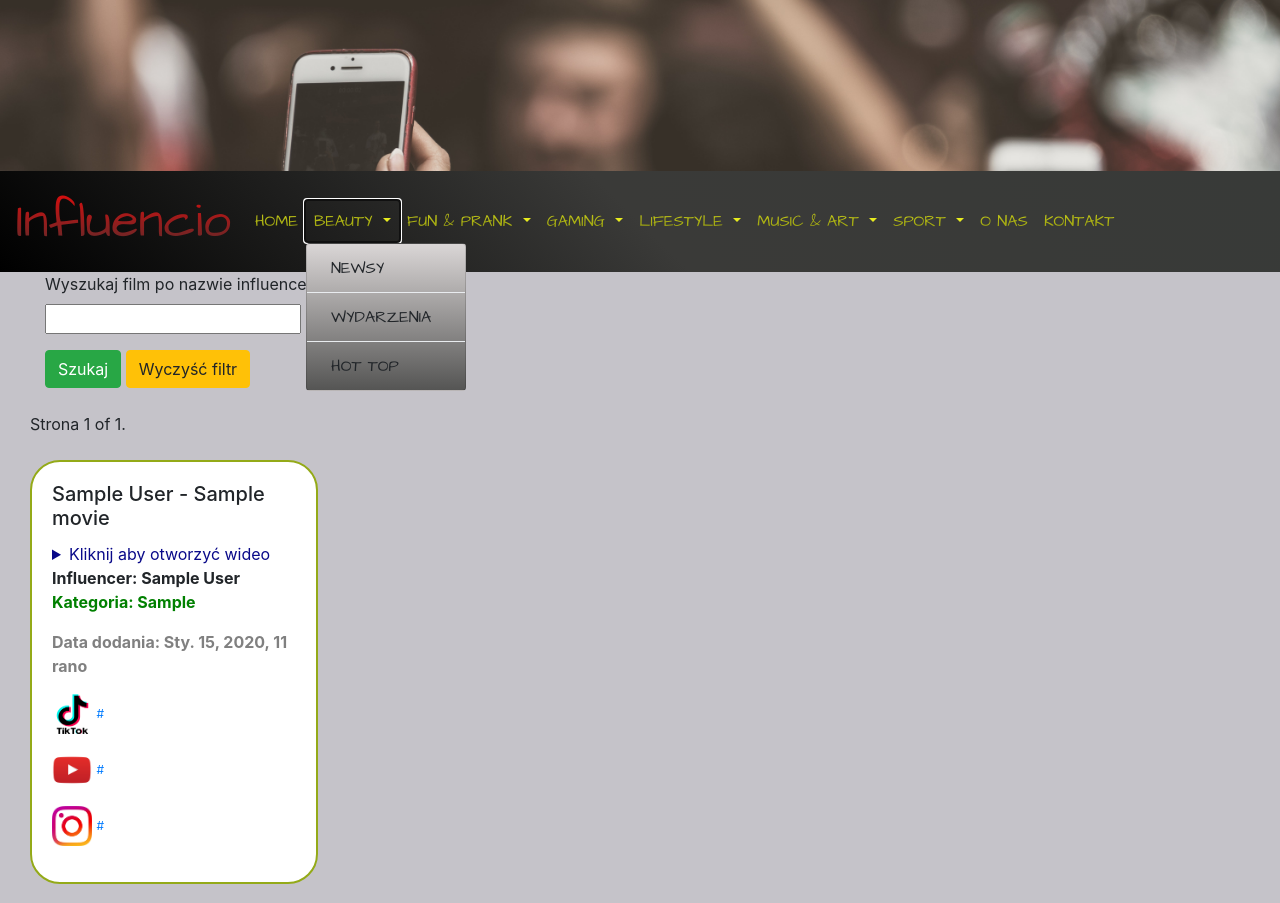
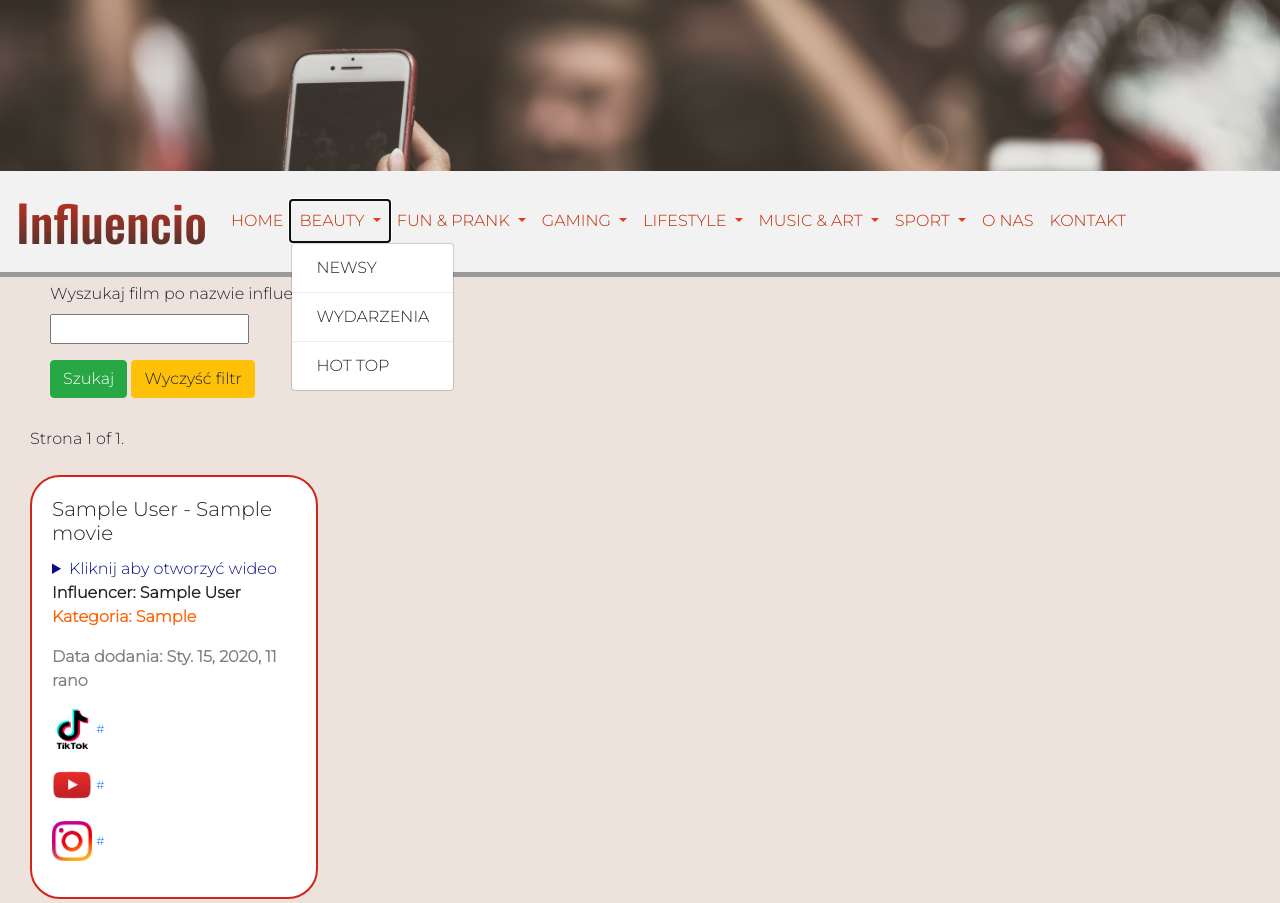
Before and after one commit to TomPrint/influencio, a Django app: page / in a window 1280 px wide, after a click on "BEAUTY". Run offline with Django 3.2, Linux system fonts and the light colour scheme; a user stored in the database is signed in; tables that the repository leaves empty hold one stand-in row (values such as "Sample post"); some libraries are stand-ins or nearby versions.

Commit message:
Added new navbar styling, and 'back to the top' button

```diff
--- a/src/apps/pages/templates/pages/home.html
+++ b/src/apps/pages/templates/pages/home.html
@@ -1,8 +1,10 @@
 {% extends "base.html" %}
 {% block content%}
 {% load crispy_forms_tags%}
+{% load static %}
 
 {% comment %} Wyświetlenie paska do filtrowania wyników {% endcomment %}
+<div class=search-section>
 <div class="col-sm-5">
     <form action="" method="get" autocomplete="off">
         {{ filter.form|crispy }}
@@ -10,6 +12,7 @@
         <a class="btn btn-warning" href="{% url 'page-home' %}">Wyczyść filtr</a>
     </form>
     <br>
+</div>
 </div>
 {% comment %} pagination {% endcomment %}
 
@@ -46,7 +49,7 @@
                     <div class="row">
                         <div class="col">
                                 <medium><b> Influencer: {{movie.author}}</b></medium>
-                                <p style="color:green"><b> Kategoria: {{ movie.category }}</b></p>
+                                <p style="color:rgb(255, 100, 10)"><b> Kategoria: {{ movie.category }}</b></p>
                                 <p style="color:grey"><b> Data dodania: {{ movie.date_posted }}</b></p>
                                 {% if movie.tiktok_url|length > 0  %}
                                     <img src='static/tik-tok-logo.png' alt="Tik-Tok logo" width="40" height="40">
@@ -71,4 +74,5 @@
 </div>
 
 
+
 {% endblock content%}
--- a/src/apps/pages/views.py
+++ b/src/apps/pages/views.py
@@ -18,7 +18,7 @@ class MoviesView (AdminStaffRequiredMixin, FilterView):
     model=Movie
     template_name = 'pages/home.html'
     filterset_class = MovieFilter
-    paginate_by =  3
+    paginate_by = 10
 
     def get_queryset(self):
       qs = self.model.objects.all()
--- a/src/static/script.js
+++ b/src/static/script.js
@@ -1,3 +1,22 @@
+// BACK TO THE TOP BUTTON
+var btn = $('#button');
+
+$(window).scroll(function () {
+    if ($(window).scrollTop() > 300) {
+        btn.addClass('show');
+    } else {
+        btn.removeClass('show');
+    }
+});
+
+btn.on('click', function (e) {
+    e.preventDefault();
+    $('html, body').animate({ scrollTop: 0 }, '300');
+});
+
+
+
+
 
 
 // let logoBox = document.querySelector(".logo");
--- a/src/static/style.css
+++ b/src/static/style.css
@@ -1,36 +1,40 @@
+
+/* ----- GENERAL STYLING ----- */
+
+
+
 
 /* ----- NAVBAR STYLING ----- */
 
 /* Google Fonts Link*/
-@import url('https://fonts.googleapis.com/css2?family=Architects+Daughter&display=swap');
-
+@import url('https://fonts.googleapis.com/css2?family=Lora:ital,wght@0,400;0,500;0,600;1,400;1,500&family=Montserrat:ital,wght@0,100;0,200;0,300;1,100;1,200&family=Oswald:wght@500&display=swap');
 
 
 .navbar-brand {
-    font-family: 'Architects Daughter', cursive;
+    font-family: 'Oswald', sans-serif;
     font-size: 35px;
 }
 
 .navbar-custom {
-background-color: #160b11;
-background-image: linear-gradient(225deg, #383a38 0%, #3a3a38 50%, #000000 100%);
-
+background-color: #f3f2f2;
+border-bottom: 5px;
+border-bottom-style:outset;
 }
 
 .color-text{
-    background: -webkit-linear-gradient(rgb(250, 6, 6), #333);
+    background: -webkit-linear-gradient(#e73119, #333);
     -webkit-background-clip: text;
     -webkit-text-fill-color: transparent;
     font-size: 50px;
 }
 
-.color-text:hover {
+/* .color-text:hover {
     color: rgb(244, 245, 241);
-}
+} */
 
 .bx-menu {
-    color:rgb(236, 221, 11);
-    background: -webkit-linear-gradient(rgb(231, 235, 31), rgb(116, 124, 7));
+    color:rgb(236, 146, 11);
+    background: -webkit-linear-gradient(rgb(238, 73, 23), rgb(124, 77, 7));
     -webkit-background-clip: text;
     -webkit-text-fill-color: transparent;
     font-size: 38px;
@@ -38,10 +42,10 @@ background-image: linear-gradient(225deg, #383a38 0%, #3a3a38 50%, #000000 100%)
 }
 
 .nav-link{
-    color:rgb(231, 235, 31);
+    color:rgb(230, 57, 27);
     font-size: 16px;
-    font-family: 'Architects Daughter', cursive;
-    background: -webkit-linear-gradient(rgb(231, 235, 31), rgb(116, 124, 7));
+    font-family: 'Montserrat', sans-serif;
+    background: -webkit-linear-gradient(rgb(250, 6, 6), rgb(124, 83, 7));
     -webkit-background-clip: text;
     -webkit-text-fill-color: transparent;
 
@@ -50,17 +54,12 @@ background-image: linear-gradient(225deg, #383a38 0%, #3a3a38 50%, #000000 100%)
 .dropdown-menu{
 
     font-size: 16px;
-    font-family: 'Architects Daughter', cursive;
-    background: -webkit-linear-gradient(rgb(218, 214, 214), rgb(85, 85, 84));
-
-
-
+    font-family: 'Montserrat', sans-serif;
 
 }
 
-
 .navbar-nav .nav-item:hover .nav-link {
-    color: rgb(244, 245, 241);
+    color: rgb(17, 17, 17);
 
 }
 
@@ -111,10 +110,16 @@ background-image: linear-gradient(225deg, #383a38 0%, #3a3a38 50%, #000000 100%)
     }
 }
 
+
+
+
+
 /* ----- BODY STYLING ----- */
 
+
 body{
-    background-color: #c5c3c9;
+    background-color: #EEE2DC;
+    font-family: 'Montserrat', sans-serif;
     }
 
 
@@ -129,7 +134,61 @@ section{
 
     border-radius: 30px;
     border:flex;
-    border: solid 2px rgb(148, 170, 24);
+    border: solid 2px rgb(209, 37, 25);
     display:flex;
 
 }
+
+
+
+/*  BACK TO THE TOP BUTTON */
+#button {
+    display: inline-block;
+    background-color: transparent;
+    width: 50px;
+    height: 50px;
+    text-align: center;
+    border-radius: 4px;
+    position: fixed;
+    bottom: 30px;
+    right: 30px;
+    transition: background-color .3s, opacity .5s, visibility .5s;
+    opacity: 0;
+    visibility: hidden;
+    z-index: 1000;
+}
+
+#button::after {
+    content: "\f077";
+    font-family: FontAwesome;
+    font-weight: normal;
+    font-style: normal;
+    font-size: 2em;
+    line-height: 50px;
+    color: rgb(226, 17, 17);
+
+}
+
+#button:hover {
+    cursor: pointer;
+    background-color: rgb(252, 249, 249);
+}
+
+#button:active {
+    background-color: #555;
+}
+
+#button.show {
+    opacity: 1;
+    visibility: visible;
+}
+
+
+
+/* SEARCH BAR */
+
+.search-section{
+  margin: auto;
+  width: auto;
+  padding: 5px;
+}
--- a/src/templates/base.html
+++ b/src/templates/base.html
@@ -75,6 +75,17 @@
   <script src="https://cdn.jsdelivr.net/npm/bootstrap@5.0.0-beta2/dist/js/bootstrap.min.js"></script>
 
 
+  <link rel="stylesheet" href="https://maxcdn.bootstrapcdn.com/font-awesome/4.5.0/css/font-awesome.min.css">
+  <link href="https://fonts.googleapis.com/css?family=Merriweather:400,900,900i" rel="stylesheet">
+
+  <!-- Back to top button -->
+  <a id="button"></a>
+
+  <script src='https://cdnjs.cloudflare.com/ajax/libs/jquery/3.1.1/jquery.min.js'></script>
+  <script type="text/javascript" src="{% static 'script.js' %}">
+
+  </script>
+
 
 
   <footer>
@@ -84,4 +95,5 @@
   </footer>
 
 </body>
+
 </html>
```
Also changed, not shown: src/templates/navbar.html (+1 -56 lines). Lines whose indentation alone changed are shown as unchanged.
